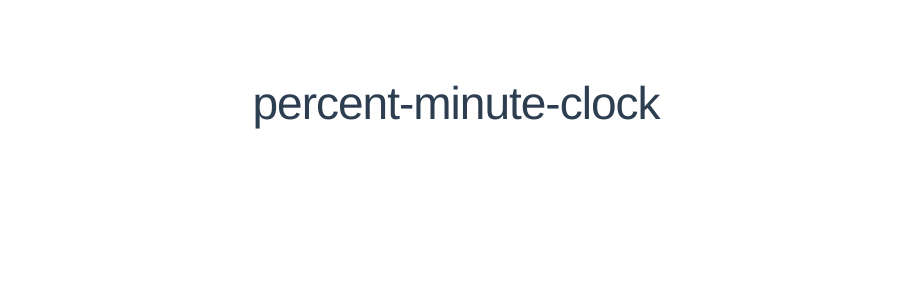
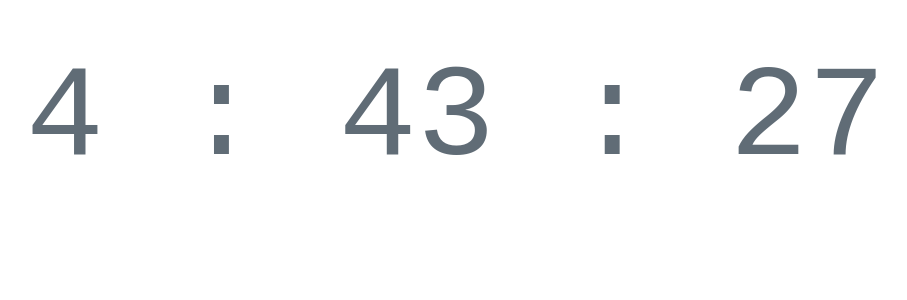
Before and after one commit to xta/percent-minute-clock, a Vue app: page / in a window 1280 px wide. Shown: the top 300 px of the page, without its empty margins (184-1091 px from the left). Built offline with nearby package versions, Linux system fonts and the light colour scheme.

Commit message:
working regular clock

```diff
--- a/src/App.vue
+++ b/src/App.vue
@@ -1,23 +1,48 @@
 <template>
   <div id="app">
-    <h1>percent-minute-clock</h1>
+    <div class="clock">{{ hour }} : {{ minute }} : {{ second }}</div>
   </div>
 </template>
 
 <script>
 export default {
   name: "App",
-  components: {}
+  components: {},
+  data() {
+    return {
+      hour: "--",
+      minute: "--",
+      second: "--"
+    };
+  },
+  mounted: function() {
+    this.updateClock();
+  },
+  methods: {
+    currentTime() {
+      var now = new Date();
+      var timestamp = {
+        h: now.getHours(),
+        m: now.getMinutes(),
+        s: now.getSeconds()
+      };
+      return timestamp;
+    },
+    updateClock() {
+      var now = this.currentTime();
+      this.hour = now.h;
+      this.minute = now.m;
+      this.second = now.s;
+
+      setTimeout(this.updateClock, 500);
+    }
+  }
 };
 </script>
 
 <style>
-#app {
-  font-family: Avenir, Helvetica, Arial, sans-serif;
-  -webkit-font-smoothing: antialiased;
-  -moz-osx-font-smoothing: grayscale;
-  text-align: center;
-  color: #2c3e50;
-  margin-top: 60px;
+.clock {
+  font-size: 10em;
+  font-family: monospace;
 }
 </style>
--- a/src/assets/sass/_site.css
+++ b/src/assets/sass/_site.css
@@ -1,3 +1,4 @@
 body {
     padding: 1em;
+    text-align: center;
 }
```
